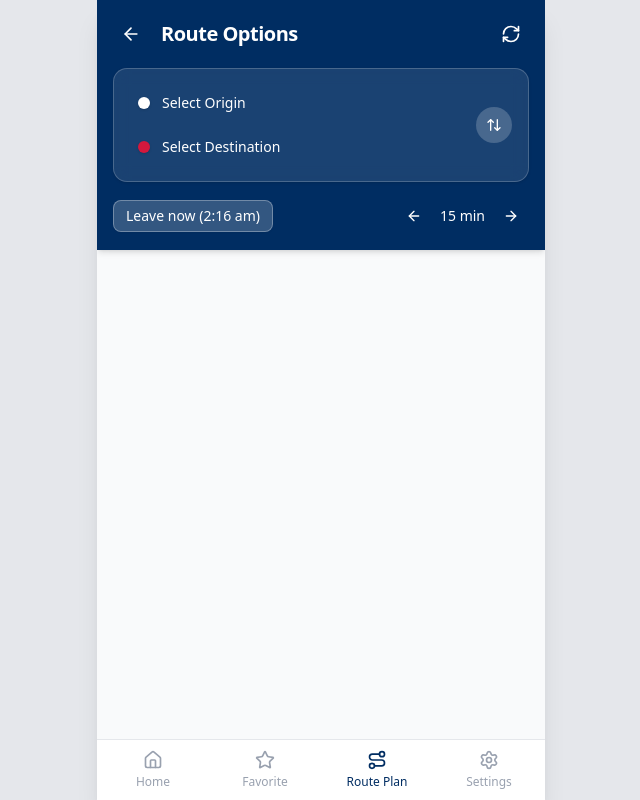
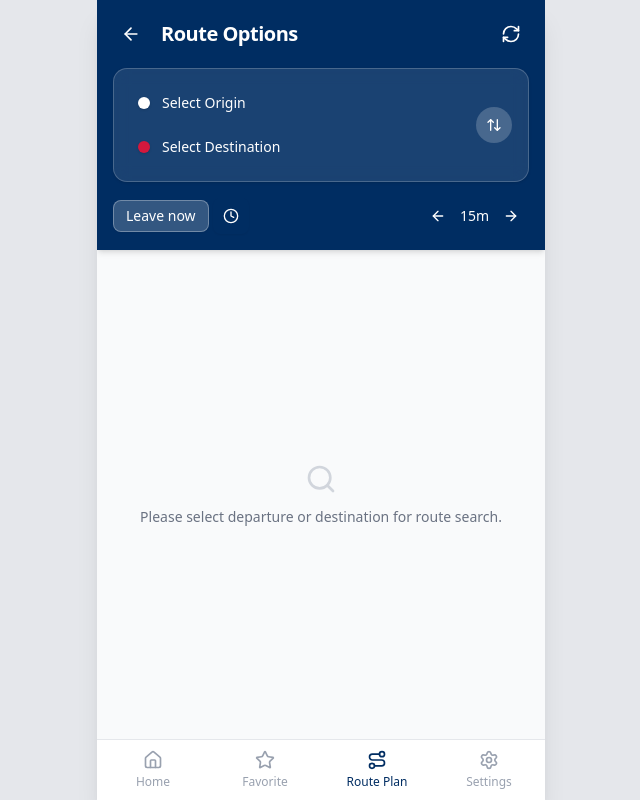
Before and after one commit to yeyeongkwak/adego, a Next.js app: page /route in a window 1280 px wide. Shown: the whole page, without its empty margins (319-959 px from the left). Built offline with nearby package versions, Linux system fonts and the light colour scheme.

Commit message:
feat: rework route search time controls and Fastest sort logic

```diff
--- a/app/(main)/route/page.tsx
+++ b/app/(main)/route/page.tsx
@@ -1,15 +1,24 @@
 'use client'
 
-import React, { useEffect, useState } from 'react'
+import React, { useMemo, useState } from 'react'
 import {
     firstTransitLeg,
+    IRouteOption,
     RouteListScreenProps,
     RouteSearchType,
     RouteTypes,
     SelectedPlace,
     TimeOption,
+    transferCount,
 } from '@/types/common'
-import { ArrowLeft, ArrowRight, ArrowUpDown, RefreshCw } from 'lucide-react'
+import {
+    ArrowLeft,
+    ArrowRight,
+    ArrowUpDown,
+    Clock,
+    RefreshCw,
+    Search,
+} from 'lucide-react'
 import { Button } from '@/components/ui/button'
 import { Card } from '@/components/ui/card'
 import { LocationSearchSheet } from '@/components/LocationSearchSheet'
@@ -17,14 +26,14 @@ import { useDirections } from '@/hooks/useDirections'
 import { Spinner } from '@/components/ui/spinner'
 import { arrivalKey, useArrivals } from '@/hooks/useArrivals'
 import { RouteRealTimeCard } from '@/components/RouteCardRealtime'
+import { TimePickerSheet } from '@/components/TimePickerSheet'
 import { useRouteSearchStore } from '@/store/routeSearchStore'
 import { cn } from '@/lib/utils/utils'
 
+const TIME_STEP_MINUTES = 15
+
 const RouteListPage = ({
-    origin,
-    destination,
     isAuthenticated = true,
-    onRouteSelect,
     onBack,
     onLoginClick,
 }: RouteListScreenProps) => {
@@ -46,8 +55,16 @@ const RouteListPage = ({
         mode: 'depart',
         time: 'now',
     })
+    const [timePickerOpen, setTimePickerOpen] = useState(false)
+    const [routeType, setRouteType] = useState<RouteTypes>(RouteTypes.FASTEST)
 
-    const [currentTime, setCurrentTime] = useState<Date | null>(null)
+    const shiftTime = (deltaMinutes: number) => {
+        setTimeOption((prev) => {
+            const base = prev.time === 'now' ? new Date() : new Date(prev.time)
+            const next = new Date(base.getTime() + deltaMinutes * 60_000)
+            return { mode: prev.mode, time: next.toISOString() }
+        })
+    }
 
     const handleOpenOriginSearch = () => {
         setEditingField(RouteSearchType.ORIGIN)
@@ -81,29 +98,32 @@ const RouteListPage = ({
         timeOption
     )
 
-    const { arrivals } = useArrivals(options)
+    const isNow = timeOption.time === 'now'
+    const { arrivals } = useArrivals(isNow ? options : [])
 
-    useEffect(() => {
-        const tick = () => setCurrentTime(new Date())
+    const fastestOption = useMemo<IRouteOption | null>(() => {
+        if (options.length === 0) return null
+        return options.reduce((best, o) =>
+            o.durationSec < best.durationSec ? o : best
+        )
+    }, [options])
 
-        const immediate = setTimeout(tick, 0)
-
-        const msToNextMinute = 60000 - (Date.now() % 60000)
-        let interval: ReturnType<typeof setInterval> | undefined
-        const aligned = setTimeout(() => {
-            tick()
-            interval = setInterval(tick, 60000)
-        }, msToNextMinute)
-
-        return () => {
-            clearTimeout(immediate)
-            clearTimeout(aligned)
-            if (interval) clearInterval(interval)
+    const displayedOptions = useMemo(() => {
+        const sorted = [...options]
+        if (routeType === RouteTypes.LEAST_TRANSFER) {
+            sorted.sort(
+                (a, b) =>
+                    transferCount(a) - transferCount(b) ||
+                    a.durationSec - b.durationSec
+            )
+        } else {
+            sorted.sort((a, b) => a.durationSec - b.durationSec)
         }
-    }, [])
+        return sorted
+    }, [options, routeType])
 
     return (
-        <div className="min-h-screen bg-gray-50 flex flex-col">
+        <div className="h-full bg-gray-50 flex flex-col">
             <div className="bg-[#002D62] text-white sticky top-0 z-10 shadow-md">
                 <div className="px-4 py-4">
                     <div className="flex items-center gap-3 mb-4">
@@ -177,35 +197,71 @@ const RouteListPage = ({
                     </Card>
 
                     {/* Time Controls */}
-                    <div className="flex items-center justify-between mt-4">
+                    <div className="mt-4 flex items-center justify-between gap-2">
+                        <div className="flex min-w-0 items-center gap-1">
                             <Button
                                 variant="outline"
                                 size="sm"
-                            className="bg-white/20 border-white/30 text-white hover:bg-white/90 hover:text-[#002D62] hover:border-white transition-all"
+                                onClick={() =>
+                                    setTimeOption({
+                                        mode: 'depart',
+                                        time: 'now',
+                                    })
+                                }
+                                className={cn(
+                                    'text-white transition-all hover:bg-white/90 hover:text-[#002D62]',
+                                    isNow
+                                        ? 'border-white/30 bg-white/20'
+                                        : 'border-transparent bg-transparent text-white/70'
+                                )}
                             >
-                            Leave now (
-                            {currentTime
-                                ? currentTime.toLocaleTimeString('en-AU', {
+                                Leave now
+                            </Button>
+                            <Button
+                                variant="outline"
+                                size={isNow ? 'icon' : 'sm'}
+                                aria-label="Choose departure or arrival time"
+                                onClick={() => setTimePickerOpen(true)}
+                                className={cn(
+                                    'text-white transition-all hover:bg-white/90 hover:text-[#002D62]',
+                                    isNow
+                                        ? 'border-transparent bg-transparent'
+                                        : 'border-white/30 bg-white/20'
+                                )}
+                            >
+                                <Clock className="size-4 shrink-0" />
+                                {!isNow && (
+                                    <span className="truncate text-sm font-medium whitespace-nowrap">
+                                        {new Date(
+                                            timeOption.time
+                                        ).toLocaleTimeString('en-AU', {
                                             hour: 'numeric',
                                             minute: '2-digit',
                                             hour12: true,
                                             timeZone: 'Australia/Adelaide',
-                                  })
-                                : '--:--'}
-                            )
+                                        })}
+                                    </span>
+                                )}
                             </Button>
-                        <div className="flex items-center gap-2">
+                        </div>
+                        <div className="flex shrink-0 items-center gap-1">
                             <Button
                                 variant="ghost"
                                 size="icon"
+                                aria-label={`${TIME_STEP_MINUTES} min earlier`}
+                                onClick={() => shiftTime(-TIME_STEP_MINUTES)}
                                 className="text-white hover:bg-white/90 hover:text-[#002D62] transition-all"
                             >
                                 <ArrowLeft className="size-4" />
                             </Button>
-                            <span className="text-sm font-medium">15 min</span>
+                            <span className="text-sm font-medium whitespace-nowrap">
+                                {TIME_STEP_MINUTES}m
+                            </span>
                             <Button
                                 variant="ghost"
                                 size="icon"
+                                aria-label={`${TIME_STEP_MINUTES} min later`}
+                                onClick={() => shiftTime(TIME_STEP_MINUTES)}
                                 className="text-white hover:bg-white/90 hover:text-[#002D62] transition-all"
                             >
                                 <ArrowRight className="size-4" />
@@ -215,23 +271,64 @@ const RouteListPage = ({
                 </div>
             </div>
 
+            {/* Fastest / fewest-transfers tabs */}
+
+            {displayedOptions.length > 0 && (
+                <div className="flex gap-2 px-4 pt-4">
+                    <button
+                        type="button"
+                        onClick={() => setRouteType(RouteTypes.FASTEST)}
+                        className={cn(
+                            'flex-1 rounded-full py-2 text-sm font-semibold transition-colors',
+                            routeType === RouteTypes.FASTEST
+                                ? 'bg-primary text-primary-foreground'
+                                : 'bg-gray-100 text-gray-600'
+                        )}
+                    >
+                        Fastest
+                    </button>
+                    <button
+                        type="button"
+                        onClick={() => setRouteType(RouteTypes.LEAST_TRANSFER)}
+                        className={cn(
+                            'flex-1 rounded-full py-2 text-sm font-semibold transition-colors',
+                            routeType === RouteTypes.LEAST_TRANSFER
+                                ? 'bg-primary text-primary-foreground'
+                                : 'bg-gray-100 text-gray-600'
+                        )}
+                    >
+                        Fewest transfers
+                    </button>
+                </div>
+            )}
+
             {/* Route list section */}
-            <div className="p-4 space-y-4">
+            <div className="flex flex-1 flex-col p-4">
                 {loading && (
                     <div className="flex justify-center py-12">
                         <Spinner className="size-6 text-muted-foreground" />
+                    </div>
+                )}
+                {!loading && (!selectedOrigin || !selectedDestination) && (
+                    <div className="flex flex-1 flex-col items-center justify-center gap-3 text-center">
+                        <Search className="size-8 text-gray-300" />
+                        <p className="text-sm text-gray-500">
+                            Please select departure or destination for route
+                            search.
+                        </p>
                     </div>
                 )}
 
                 {!loading &&
                     selectedOrigin &&
                     selectedDestination &&
-                    (options.length === 0 ? (
+                    (displayedOptions.length === 0 ? (
                         <p className="py-12 text-center text-sm text-gray-500">
                             {error ?? 'No route is available for this trip.'}
                         </p>
                     ) : (
-                        options.map((option, i) => {
+                        <div className="space-y-4">
+                            {displayedOptions.map((option, i) => {
                                 const boarding = firstTransitLeg(option)
                                 const arrival = arrivals.get(
                                     arrivalKey(
@@ -245,13 +342,20 @@ const RouteListPage = ({
                                         option={option}
                                         arrival={arrival}
                                         arrivals={arrivals}
-                                    isFastest={i === 0}
+                                        isFastest={option === fastestOption}
                                         onClick={() => {}}
                                     />
                                 )
-                        })
+                            })}
+                        </div>
                     ))}
             </div>
+            <TimePickerSheet
+                open={timePickerOpen}
+                onOpenChange={setTimePickerOpen}
+                value={timeOption}
+                onApply={setTimeOption}
+            />
             {searchSheetOpen && (
                 <LocationSearchSheet
                     isOpen={searchSheetOpen}
--- a/app/api/directions/route.ts
+++ b/app/api/directions/route.ts
@@ -167,6 +167,7 @@ export async function GET(req: NextRequest) {
 
         return {
             durationText: formatDuration(route.duration).text,
+            durationSec: formatDuration(route.duration).sec,
             departureText: formatTimeLabel(
                 firstTransit?.stopDetails?.departureTime
             ),
--- /dev/null
+++ b/components/TimePickerSheet.tsx
@@ -0,0 +1,132 @@
+// Sheet behind the clock icon next to "Leave now"
+// Lets the user switch between "depart at" / "arrive by" and pick a time for it, or jump back to
+
+'use client'
+
+import { useState } from 'react'
+import { Clock } from 'lucide-react'
+import { TimeOption } from '@/types/common'
+import { Button } from '@/components/ui/button'
+import {
+    Drawer,
+    DrawerContent,
+    DrawerFooter,
+    DrawerHeader,
+    DrawerTitle,
+} from '@/components/ui/drawer'
+import { cn } from '@/lib/utils/utils'
+
+interface TimePickerSheetProps {
+    open: boolean
+    onOpenChange: (open: boolean) => void
+    value: TimeOption
+    onApply: (value: TimeOption) => void
+}
+
+function timeInputToIso(hhmm: string): string {
+    const [h, m] = hhmm.split(':').map(Number)
+    const d = new Date()
+    d.setHours(h, m, 0, 0)
+    return d.toISOString()
+}
+
+function isoToTimeInput(iso: string): string {
+    const d = new Date(iso)
+    return `${String(d.getHours()).padStart(2, '0')}:${String(d.getMinutes()).padStart(2, '0')}`
+}
+
+export function TimePickerSheet({
+    open,
+    onOpenChange,
+    value,
+    onApply,
+}: TimePickerSheetProps) {
+    const [mode, setMode] = useState<TimeOption['mode']>(value.mode)
+    const [timeInput, setTimeInput] = useState(() =>
+        value.time === 'now'
+            ? isoToTimeInput(new Date().toISOString())
+            : isoToTimeInput(value.time)
+    )
+
+    const [prevOpen, setPrevOpen] = useState(open)
+    if (open !== prevOpen) {
+        setPrevOpen(open)
+        if (open) {
+            setMode(value.mode)
+            setTimeInput(
+                value.time === 'now'
+                    ? isoToTimeInput(new Date().toISOString())
+                    : isoToTimeInput(value.time)
+            )
+        }
+    }
+
+    return (
+        <Drawer open={open} onOpenChange={onOpenChange} dismissible>
+            <DrawerContent className="mx-auto max-w-md">
+                <DrawerHeader>
+                    <DrawerTitle>Choose a time</DrawerTitle>
+                </DrawerHeader>
+
+                <div className="space-y-4 px-4">
+                    <div className="flex gap-2">
+                        <button
+                            type="button"
+                            onClick={() => setMode('depart')}
+                            className={cn(
+                                'flex-1 rounded-full py-2 text-sm font-semibold transition-colors',
+                                mode === 'depart'
+                                    ? 'bg-primary text-primary-foreground'
+                                    : 'bg-gray-100 text-gray-600'
+                            )}
+                        >
+                            Depart at
+                        </button>
+                        <button
+                            type="button"
+                            onClick={() => setMode('arrive')}
+                            className={cn(
+                                'flex-1 rounded-full py-2 text-sm font-semibold transition-colors',
+                                mode === 'arrive'
+                                    ? 'bg-primary text-primary-foreground'
+                                    : 'bg-gray-100 text-gray-600'
+                            )}
+                        >
+                            Arrive by
+                        </button>
+                    </div>
+
+                    <div className="relative">
+                        <input
+                            type="time"
+                            value={timeInput}
+                            onChange={(e) => setTimeInput(e.target.value)}
+                            className="w-full rounded-xl border border-gray-200 px-4 py-3 text-center text-2xl font-bold tabular-nums text-primary [&::-webkit-calendar-picker-indicator]:opacity-0"
+                        />
+                        <Clock className="pointer-events-none absolute top-1/2 right-4 size-5 -translate-y-1/2 text-primary" />
+                    </div>
+                </div>
+
+                <DrawerFooter className="gap-6">
+                    <Button
+                        onClick={() => {
+                            onApply({ mode, time: timeInputToIso(timeInput) })
+                            onOpenChange(false)
+                        }}
+                    >
+                        Apply
+                    </Button>
+                    <Button
+                        variant="outline"
+                        onClick={() => {
+                            onApply({ mode: 'depart', time: 'now' })
+                            onOpenChange(false)
+                        }}
+                    >
+                        Leave now
+                    </Button>
+                </DrawerFooter>
+            </DrawerContent>
+        </Drawer>
+    )
+}
--- a/types/common.ts
+++ b/types/common.ts
@@ -37,6 +37,7 @@ export interface ILeg {
 // ---- One route option = One card -----
 export interface IRouteOption {
     durationText: string // "23 mins"  (total duration)
+    durationSec: number // From Google's route.duration the sorting key for "Fastest"
     departureText?: string // "4:51 PM"
     departureValue?: number // Unix seconds
     arrivalText?: string // "5:40 PM"
@@ -82,10 +83,7 @@ export function transferCount(option: IRouteOption): number {
 // Component props
 // =====================================================================
 export interface RouteListScreenProps {
-    origin: SelectedPlace | null
-    destination: SelectedPlace | null
     isAuthenticated: boolean
-    onRouteSelect: (index: number) => void
     onBack: () => void
     onLoginClick: () => void
 }
```
Lines whose indentation alone changed are shown as unchanged.
